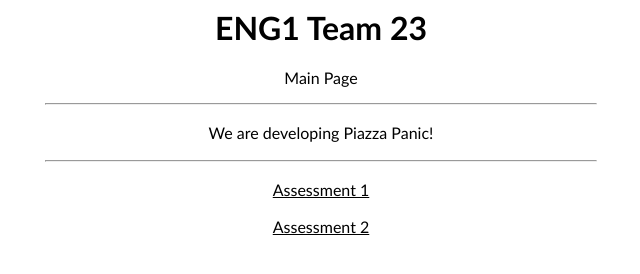
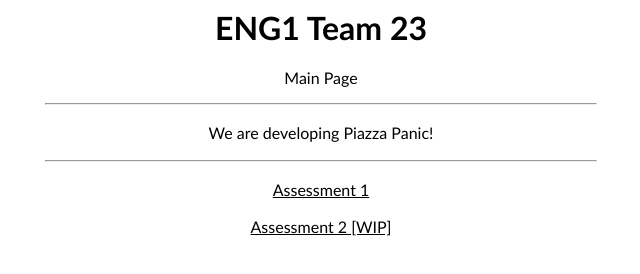
Before and after one commit to joshuamckean/joshuamckean.github.io, a plain HTML site: page index.html in a window 1280 px wide. Shown: the full height of the page, 319-959 px from the left. Drawn offline with Linux system fonts and the light colour scheme.

Commit message:
Update index.html

```diff
--- a/index.html
+++ b/index.html
@@ -17,7 +17,7 @@
     <div style="text-align:center;">
         <a style="color:black;font-family: Calibri;" href="/Assessment1/assessment1.html">Assessment 1</a>
         <br><br>
-        <a style="color:black;font-family: Calibri;" href="/documents.html">Assessment 2</a>
+        <a style="color:black;font-family: Calibri;" href="https://www.youtube.com/watch?v=dQw4w9WgXcQ">Assessment 2 [WIP]</a>
     </div>
 </body>
 
```
